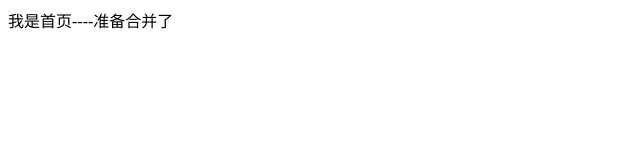
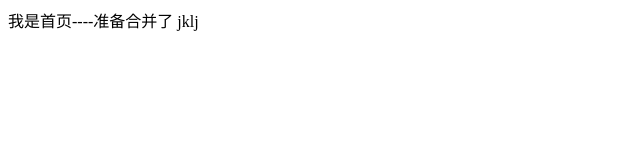
Before and after one commit to liangzilong19870911/git-demo, a plain HTML site: page index.html in a window 1280 px wide. Shown: the full height of the page, 0-640 px from the left. Drawn offline with Linux system fonts and the light colour scheme.

Commit message:
测试上传

```diff
--- a/index.html
+++ b/index.html
@@ -8,7 +8,7 @@
 </head>
 
 <body>
-    我是首页----准备合并了
+    我是首页----准备合并了 jklj
 </body>
 
 </html>
```
Also changed, not shown: 1 other file.
